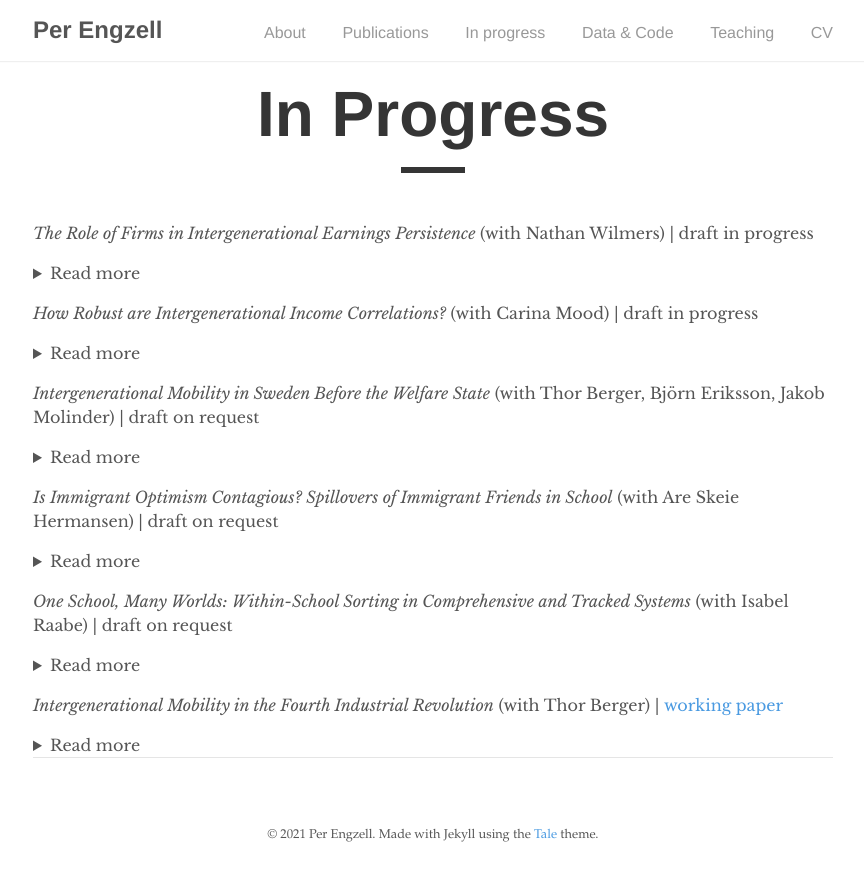
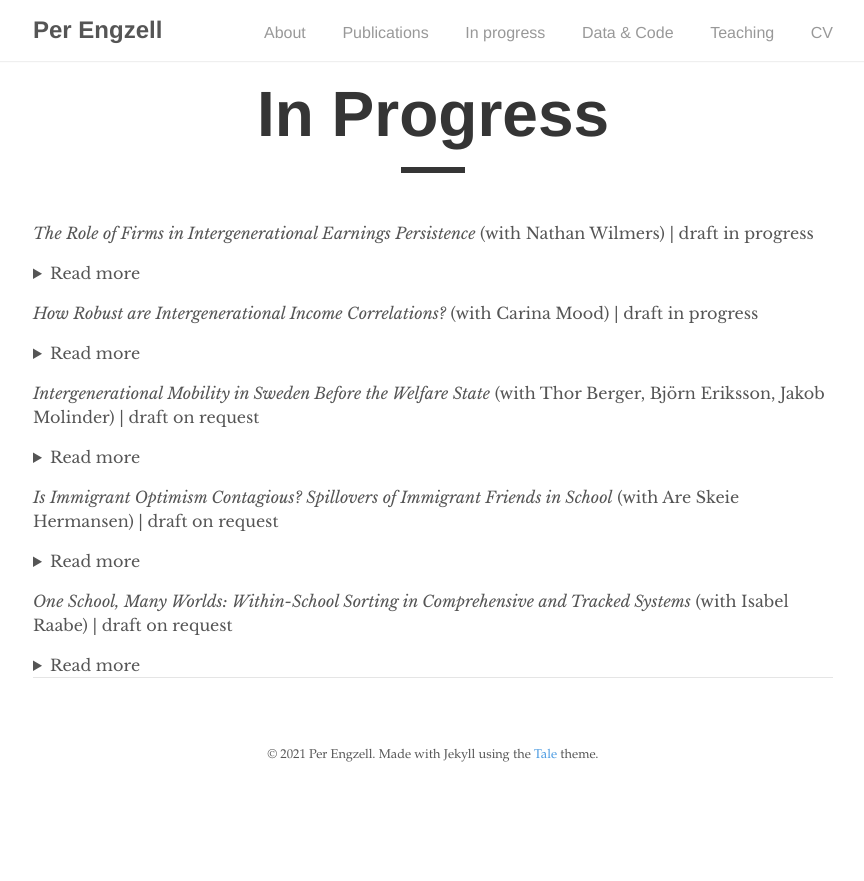
Before and after one commit to pengzell/pengzell.github.io, a Jekyll site: the page built from _pages/inprogress.md, in a window 1280 px wide. Shown: the top 881 px of the page, without its empty margins (207-1071 px from the left). Built offline with Jekyll 4.4.1, drawn with Linux system fonts in a browser that asks for light colours; some of the changed text lies outside the part shown.

Commit message:
Update inprogress.md

```diff
--- a/_pages/inprogress.md
+++ b/_pages/inprogress.md
@@ -36,10 +36,3 @@ Is academic achievement affected by the presence of immigrant peers? Previous wo
 <details>
 <summary>Read more</summary>
 Why do inequalities in learning persist, even in relatively egalitarian school systems? We examine within-school ability sorting with classroom data on friendship networks in 480 European secondary schools. We contrast comprehensive (England, Sweden) and tracked systems (Germany, Netherlands) and ask how they shape sorting at the level of a) schools, b) classrooms, and c) friendships. Between-school variance in test scores is lower in comprehensive systems. However, this is counterbalanced by greater sorting within schools: between classrooms and, especially, friendship networks. Still, comprehensive schools create more equal environments for two reasons. First, the difference in sorting between schools is larger than that in sorting within schools. Second, the latter is less related to social and ethnic background. These findings help explain both why comprehensive schools equalize outcomes, and how substantial inequality can nevertheless remain. </details>
-
-*Intergenerational Mobility in the Fourth Industrial Revolution* (with Thor Berger)
-| [working paper](https://osf.io/preprints/socarxiv/zcax3/)
-<details>
-<summary>Read more</summary>
-The maturation of industrial society has long been seen as an engine of occupational upgrading and opportunity. Following the rise of the factory, the assembly line, and the office computer, some claim that we are now entering a fourth industrial revolution where autonomous systems are transforming the nature of work. What are the consequences of this transformation for intergenerational income mobility? Examining variation across 722 U.S. labor markets, we find that intergenerational persistence is higher in areas heavily exposed to industrial automation. These effects are rooted in childhood experiences and concentrated among men from disadvantaged homes. Unequal labor relations appear to exacerbate the association, while affordable access to college ameliorates it. The received view of industrial change as an engine of mobility should be revised to consider the institutional context of automation.
-</details>
```
